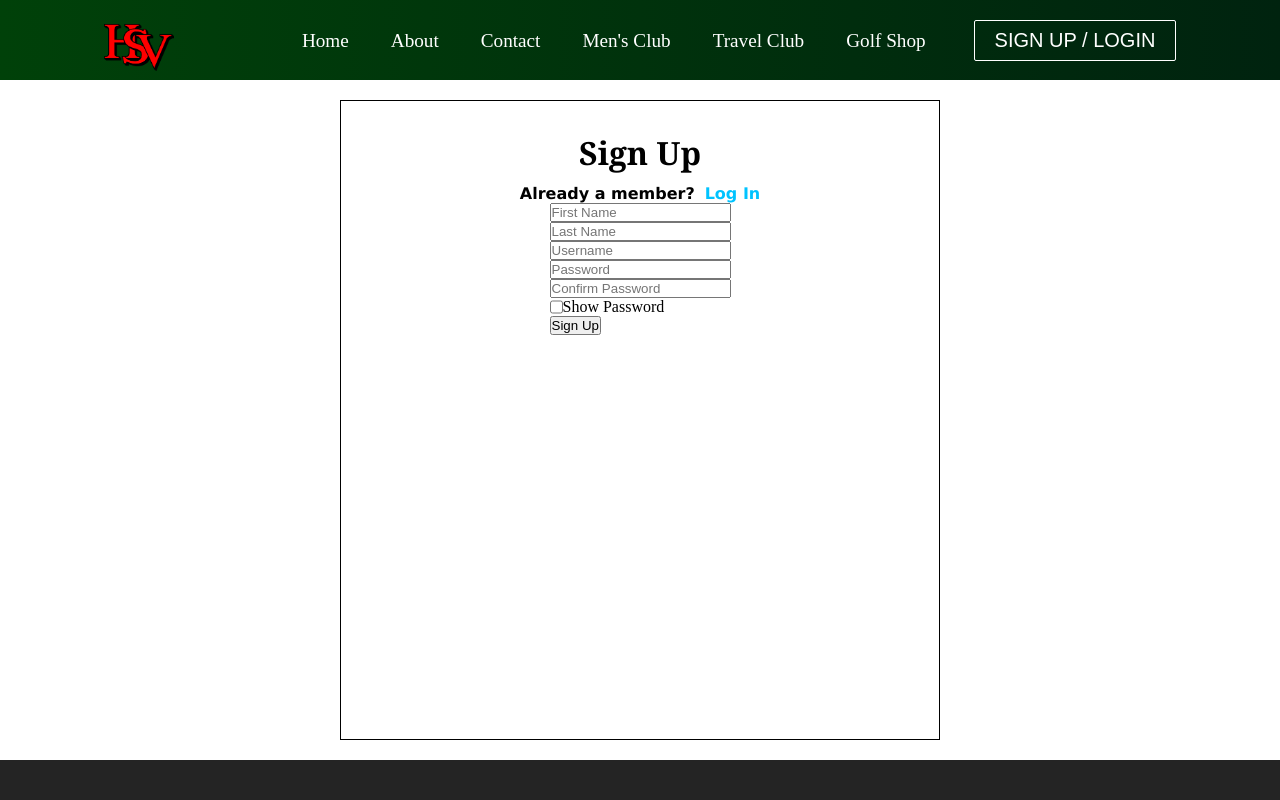
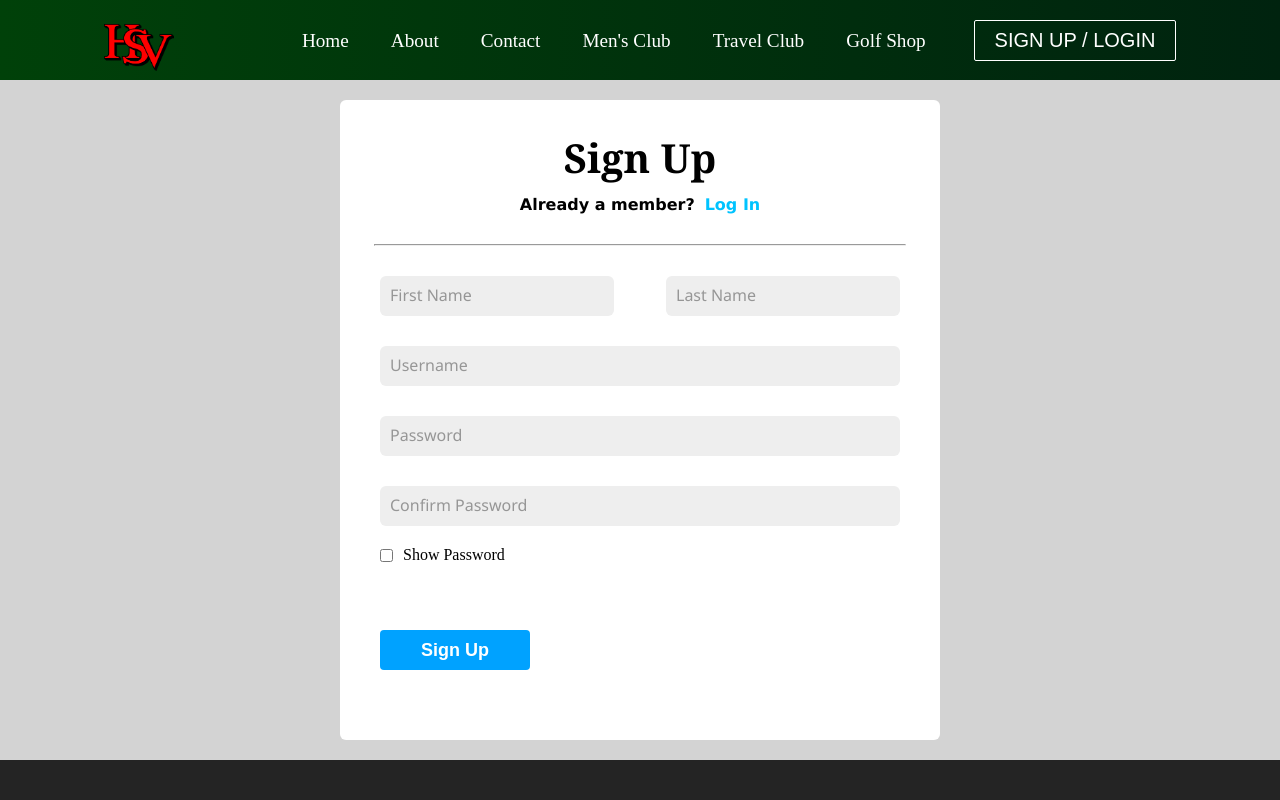
Before and after one commit to NCunningham12/Highland-Springs-React, a React (Create React App) app: page /users in a window 1280 px wide. Shown: the top 800 px of the page. Built offline with nearby package versions, Linux system fonts and the light colour scheme.

Commit message:
Sign Up Form complete and functional

```diff
--- a/src/components/SignUpForm.css
+++ b/src/components/SignUpForm.css
@@ -1,12 +1,16 @@
+body {
+  background-color: lightgray;
+}
+
 .sign-up-form {
   display: flex;
   align-items: center;
   justify-content: center;
-
 }
 
 .form-container {
-  border: 1px solid rgb(0, 0, 0);
+  background-color: white;
+  border-radius: 6px;
   display: flex;
   flex-direction: column;
   align-self: center;
@@ -20,6 +24,7 @@
 .title {
   padding: 10px;
   font-family: Georgia, 'Times New Roman', Times, serif;
+  font-size: 20px;
 }
 
 .subtext {
@@ -35,17 +40,125 @@
   color: rgb(0, 195, 255);
 }
 
+hr {
+  width: 95%;
+  transform: translateY(30px);
+}
+
 .form {
   display: flex;
   flex-direction: column;
+  width: 100%;
+  padding: 20px;
+  margin-top: 30px;
+}
+
+.inner-form {
+  display: flex;
+}
+
+.input {
+  background-color: rgb(238, 238, 238);
+  height: 40px;
+  width: 100%;
+  border: none;
+  border-radius: 6px;
+  padding: 10px;
+  margin-bottom: 30px;
+}
+
+.name-wrapper {
+  display: flex;
+  justify-content: space-between;
+}
+
+.name-inputs {
+  display: flex;
+  flex-direction: row;
+  width: 100%;
+  margin-top: 10px;
+  justify-content: space-between;
+}
+.name-inputs .input {
+  width: 90%;
+}
+
+.first-name {
+  display: flex;
+  align-items: flex-start;
+}
+
+.last-name {
+  display: flex;
+  align-items: flex-end;
 }
 
 .input-field {
   display: flex;
   flex-direction: column;
+  width: 100%;
 }
 
 .checkbox {
   display: flex;
   flex-direction: row;
+  align-items: center;
+  margin-top: 20px;
+  transform: translateY(-30px);
 }
+
+.checkbox input {
+  margin-right: 10px;
+}
+
+.submit button {
+  background-color: rgb(0, 162, 255);
+  color: white;
+  font-size: 18px;
+  font-weight: bold;
+  border: none;
+  border-radius: 4px;
+  height: 40px;
+  width: 150px;
+  cursor: pointer;
+}
+
+::placeholder {
+  font-family: 'Segoe UI', Tahoma, Geneva, Verdana, sans-serif;
+  font-size: 16px;
+  color: rgb(150, 150, 150);
+}
+
+#output {
+  color: red;
+  transform: translateY(-50%);
+}
+
+#output-success {
+  color: green;
+  transform: translateY(-50%);
+}
+
+.error-messages {
+  display: flex;
+  flex-direction: row;
+  width: 100%;
+}
+
+#first-message {
+  color: red;
+  width: 55%;
+}
+
+#last-message {
+  display: flex;
+  color: red;
+}
+
+#user-message {
+  color: red;
+}
+
+#pass-message {
+  color: red;
+}
--- a/src/components/SignUpForm.js
+++ b/src/components/SignUpForm.js
@@ -10,55 +10,123 @@ const SignUpForm = () => {
   const [username, setUsername] = useState('');
   const [password, setPassword] = useState('');
 
-  let output = document.getElementById('output');
-
   const clearForm = () => {
     const allInputs = document.querySelectorAll('input');
     allInputs.forEach((singleInput) => (singleInput.value = ''));
-    output.innerHTML += 'Username/Password Created';
   };
 
   const signUpSubmit = () => {
+    const initialPass = document.getElementById('password').value;
+    const confirmPass = document.getElementById('confirm-password').value;
+
+    if (
+      verifyFirstName() === true &&
+      verifyLastName() === true &&
+      verifyUsername() === true &&
+      verifyPassword() === true &&
+      initialPass === confirmPass
+    ) {
       Axios.post('http://localhost:3001/users', {
-      firstname: firstName,
-      lastName: lastName,
+        first: firstName,
+        last: lastName,
         username: username,
         password: password,
       }).then(() => {
         console.log('Username/Password Created');
+        document.getElementById('output').innerHTML = '';
+        document.getElementById('output-success').innerHTML =
+          'Username/Password Created';
+        setTimeout(() => {
+          document.getElementById('output-success').innerHTML = '';
+        }, '2000');
+        setTimeout(() => {
+          window.location.replace('http://localhost:3000/users/login');
+        }, '2000');
       });
 
       clearForm();
+    } else if (
+      verifyFirstName() !== true ||
+      verifyLastName() !== true ||
+      verifyUsername() !== true
+    ) {
+      document.getElementById('output').innerHTML =
+        'Fill in all required fields';
+    } else if (verifyPassword() !== true) {
+      document.getElementById('output').innerHTML =
+        'Password does not meet the requirements';
+    } else if (initialPass !== confirmPass) {
+      document.getElementById('output').innerHTML = 'Passwords do not match';
+    } else {
+      document.getElementById('output').innerHTML = 'System Error';
+    }
   };
 
   const showPassword = () => {
     let passInput = document.getElementById('password');
-    if (passInput.type === 'password') {
+    let confInput = document.getElementById('confirm-password');
+
+    if (passInput.type === 'password' && confInput.type === 'password') {
       passInput.type = 'text';
+      confInput.type = 'text';
     } else {
       passInput.type = 'password';
+      confInput.type = 'password';
+    }
+  };
+
+  const verifyFirstName = () => {
+    const firstName = document.getElementById('first-name').value;
+    if (firstName === '') {
+      document.getElementById('first-message').innerHTML = 'Required';
+      return false;
+    } else {
+      document.getElementById('first-message').innerHTML = '';
+      return true;
+    }
+  };
+
+  const verifyLastName = () => {
+    const lastName = document.getElementById('last-name').value;
+    if (lastName === '') {
+      document.getElementById('last-message').innerHTML = 'Required';
+      return false;
+    } else {
+      document.getElementById('last-message').innerHTML = '';
+      return true;
+    }
+  };
+
+  const verifyUsername = () => {
+    const username = document.getElementById('username').value;
+    if (username === '') {
+      document.getElementById('user-message').innerHTML = 'Required';
+      return false;
+    } else {
+      document.getElementById('user-message').innerHTML = '';
+      return true;
     }
   };
 
   const verifyPassword = () => {
     const password = document.getElementById('password').value;
     if (password === '') {
-      document.getElementById('message').innerHTML = 'Must fill in password';
+      document.getElementById('pass-message').innerHTML = 'Required';
       return false;
     }
 
     if (password.length < 6) {
-      document.getElementById('message').innerHTML =
+      document.getElementById('pass-message').innerHTML =
         'Password must be at least 6 characters';
       return false;
     }
 
     if (password.length > 15) {
-      document.getElementById('message').innerHTML =
+      document.getElementById('pass-message').innerHTML =
         'Passwords cannot contain more than 15 characters';
       return false;
     } else {
-      document.getElementById('message').innerHTML = 'Valid';
+      document.getElementById('pass-message').innerHTML = '';
     }
     return true;
   };
@@ -75,43 +143,61 @@ const SignUpForm = () => {
             Log In
           </Link>
         </div>
+        <hr />
         <div className="form">
-          <form onSubmit={clearForm}>
+          <form classname="inner-form" onSubmit={clearForm}>
+            <div className="error-messages">
+              <span id="first-message"></span>
+              <span id="last-message"></span>
+            </div>
+            <div className="name-wrapper">
               <div className="name-inputs">
-              <div className="input-field">
-                <label for="first-game" />
+                <div className="input-field first-name">
+                  <label for="first" />
                   <input
-                  name="first-game"
+                    name="first"
                     id="first-name"
                     placeholder="First Name"
+                    className="input"
+                    required
                     onChange={(event) => {
                       setFirstName(event.target.value);
+                      return verifyFirstName();
                     }}
                   />
                 </div>
-              <div className="input-field">
-                <label for="last-name" />
+                <div className="input-field last-name">
+                  <label for="last" />
                   <input
-                  name="last-name"
+                    name="last"
                     id="last-name"
                     placeholder="Last Name"
+                    className="input"
+                    required
                     onChange={(event) => {
                       setLastName(event.target.value);
+                      return verifyLastName();
                     }}
                   />
                 </div>
               </div>
+            </div>
+            <span id="user-message"></span>
             <div className="input-field">
               <label for="username" />
               <input
                 name="username"
                 id="username"
                 placeholder="Username"
+                className="input"
+                required
                 onChange={(event) => {
                   setUsername(event.target.value);
+                  return verifyUsername();
                 }}
               />
             </div>
+            <span id="pass-message"></span>
             <div className="input-field">
               <label for="password" />
               <input
@@ -119,18 +205,20 @@ const SignUpForm = () => {
                 type="password"
                 id="password"
                 placeholder="Password"
+                className="input"
+                required
                 onChange={(event) => {
                   setPassword(event.target.value);
-                  return verifyPassword()
+                  return verifyPassword();
                 }}
               />
-              <span id="message"></span>
               <div className="input-field">
                 <label for="confirm-password" />
                 <input
                   name="confirm-password"
                   type="password"
                   id="confirm-password"
+                  className="input"
                   placeholder="Confirm Password"
                 />
               </div>
@@ -139,12 +227,15 @@ const SignUpForm = () => {
                 Show Password
               </div>
             </div>
+            <br />
+            <p id="output" className="output"></p>
+            <p id="output-success" className="output-success"></p>
+            <br />
             <div className="submit">
               <button type="button" onClick={signUpSubmit}>
                 Sign Up
               </button>
             </div>
-            <p id="output"></p>
           </form>
         </div>
       </div>
```
Lines whose indentation alone changed are shown as unchanged.
